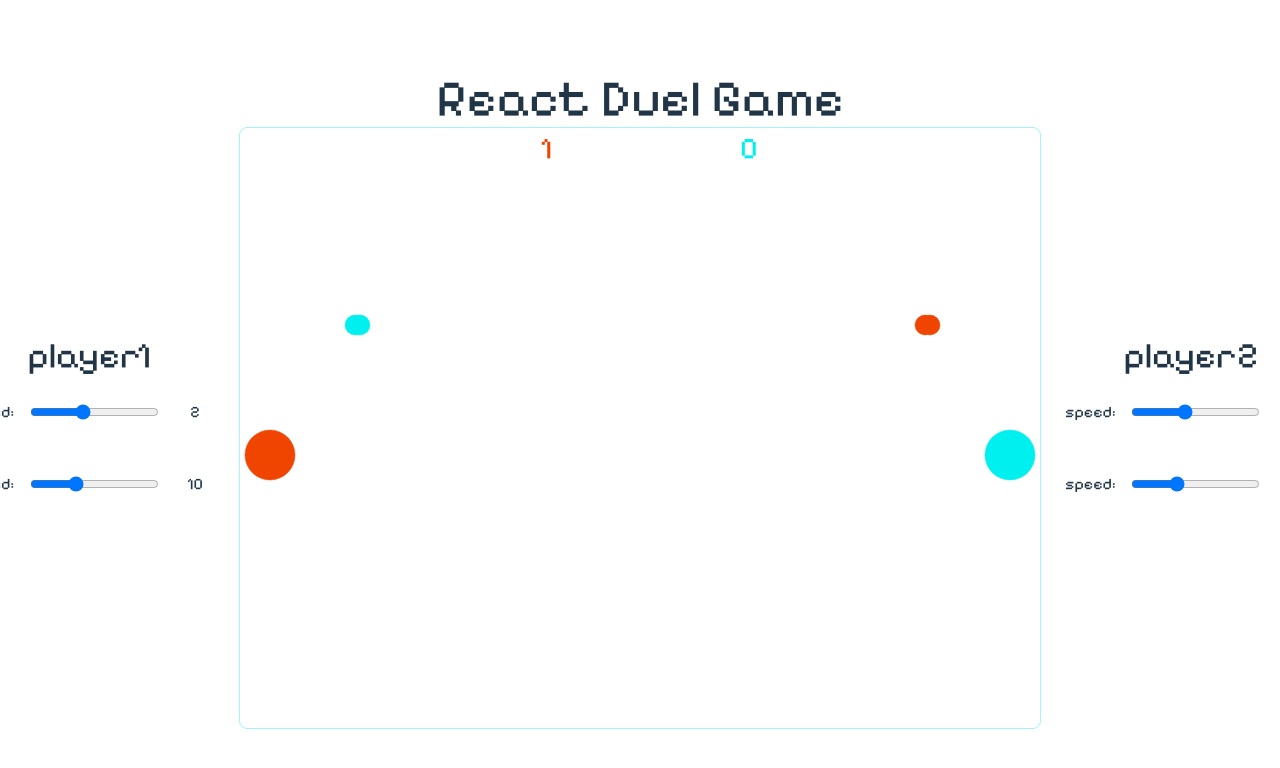
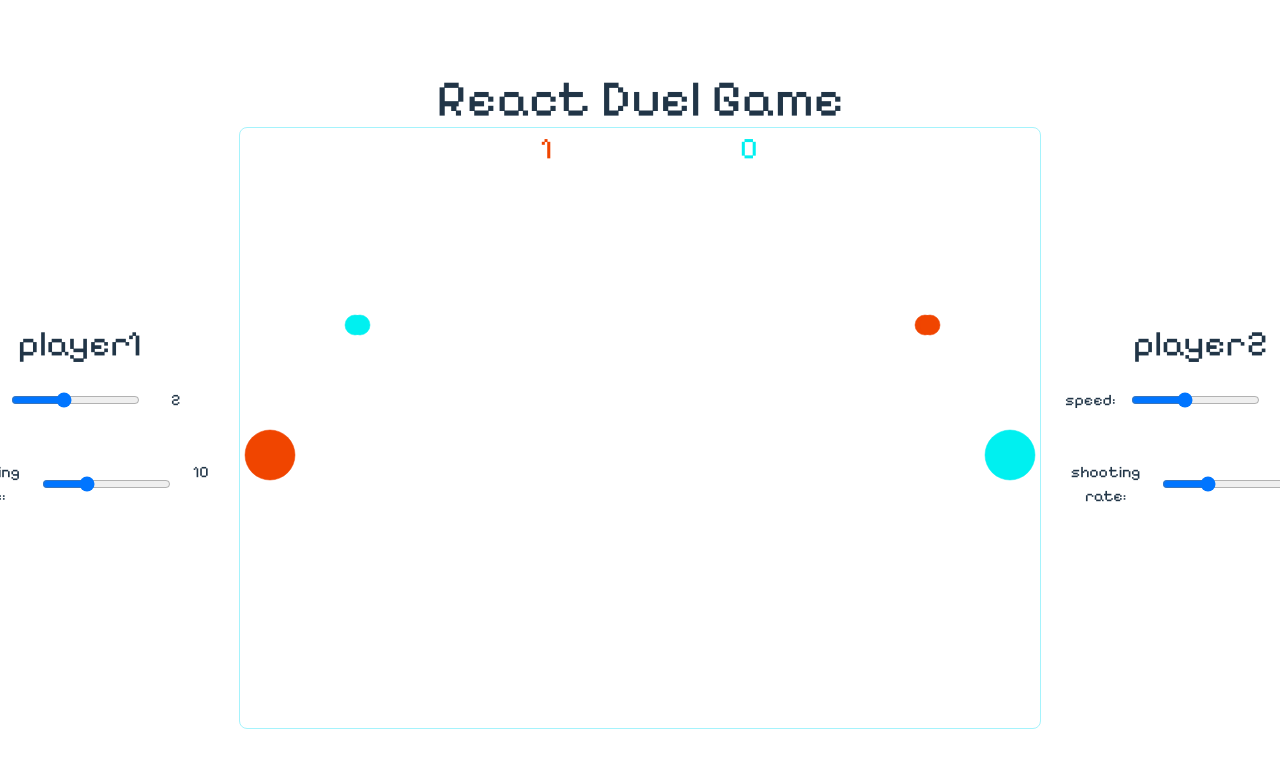
Before and after one commit to garold664/react-duel-game, a React (Vite) app: page / in a window 1280 px wide. Shown: the top 768 px of the page. Built offline with nearby package versions, Linux system fonts and the light colour scheme.

Commit message:
add label prop to Range component

```diff
--- a/src/components/Menu.tsx
+++ b/src/components/Menu.tsx
@@ -34,6 +34,7 @@ export default function Menu({ setIsMenuShown, currentPlayer }: MenuProps) {
       </label>
 
       <Range
+        label="speed"
         min={0}
         max={5}
         step={0.2}
@@ -44,6 +45,7 @@ export default function Menu({ setIsMenuShown, currentPlayer }: MenuProps) {
         }}
       />
       <Range
+        label="shooting rate"
         min={0}
         max={30}
         value={shootRate}
--- a/src/components/PlayerControls.tsx
+++ b/src/components/PlayerControls.tsx
@@ -13,6 +13,7 @@ export default function PlayerControls({ player }: PlayerControlsProps) {
     <div>
       <h2 className="text-4xl">{player.name}</h2>
       <Range
+        label="speed"
         min={0}
         max={5}
         step={0.2}
@@ -23,6 +24,7 @@ export default function PlayerControls({ player }: PlayerControlsProps) {
         }}
       />
       <Range
+        label="shooting rate"
         min={0}
         max={30}
         value={shootRate}
--- a/src/components/Range.tsx
+++ b/src/components/Range.tsx
@@ -1,6 +1,7 @@
 import React from 'react';
 
 interface RangeProps {
+  label: string;
   min: number;
   max: number;
   step?: number;
@@ -8,6 +9,7 @@ interface RangeProps {
   onChange: (e: React.ChangeEvent<HTMLInputElement>) => void;
 }
 export default function Range({
+  label,
   min,
   max,
   step = 1,
@@ -16,7 +18,7 @@ export default function Range({
 }: RangeProps) {
   return (
     <div className="flex gap-4 py-6">
-      <label>speed:</label>
+      <label>{label}:</label>
       <input
         type="range"
         min={min}
```
